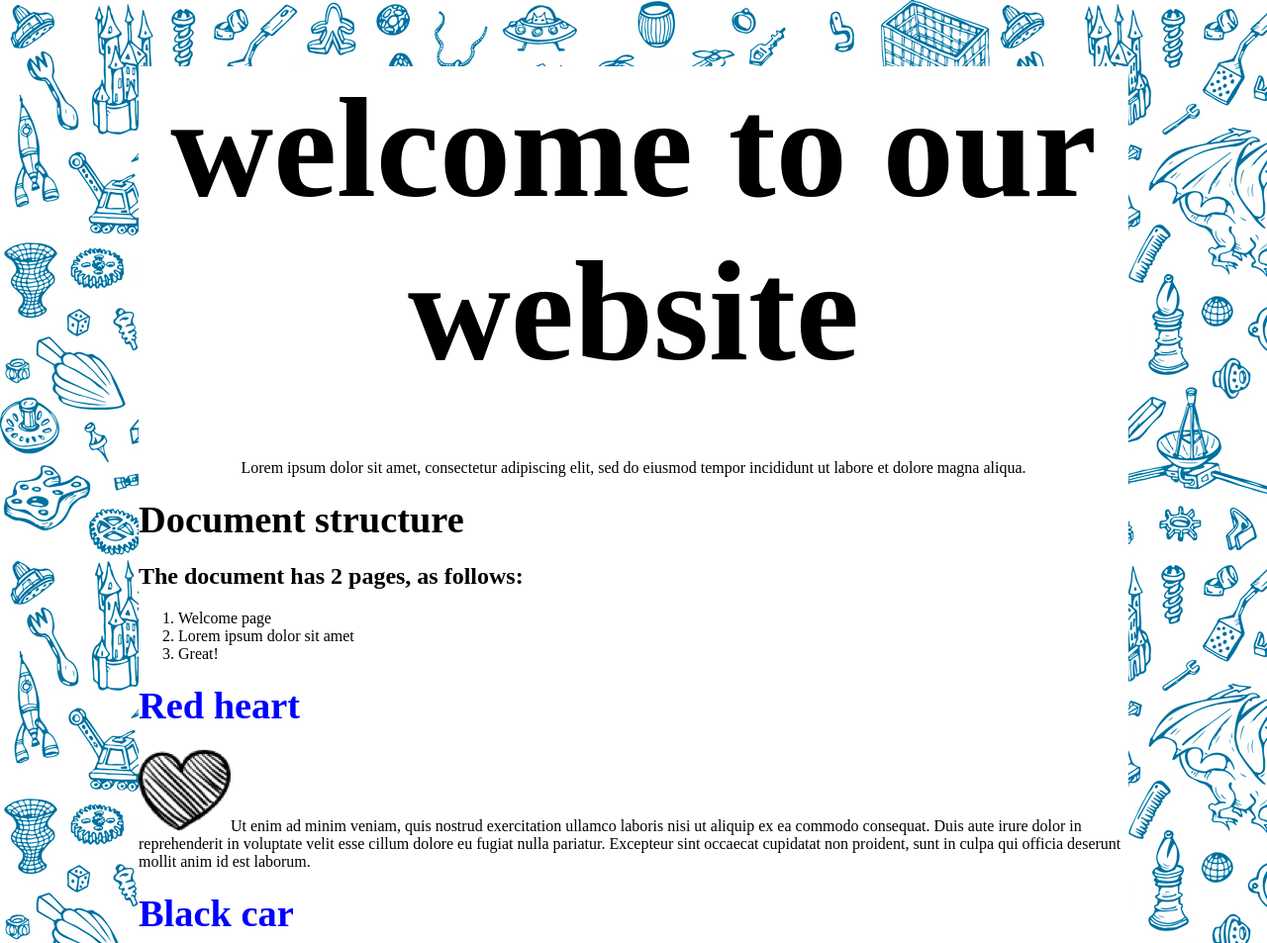
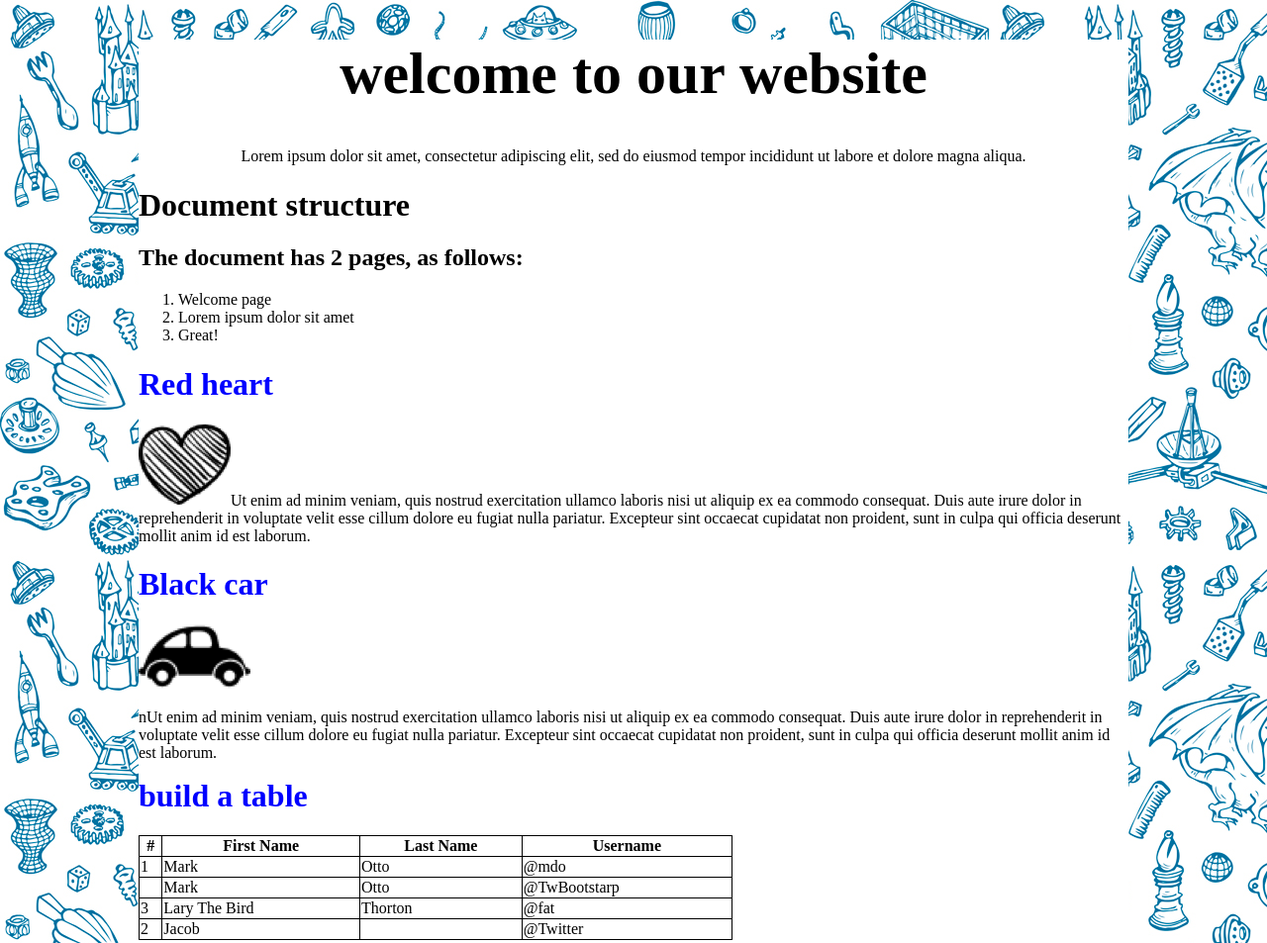
Before and after one commit to artembrodetskiy/htmlproject_task1, a plain HTML site: page index.html in a window 1280 px wide. Shown: the top 953 px of the page at 99% size. Drawn offline with Linux system fonts and the light colour scheme.

Commit message:
get reed of big and fix frontsize

```diff
--- a/index.html
+++ b/index.html
@@ -13,25 +13,26 @@
   </head>
 <!--
   TODO:
-  1. избавиться от тэга <big> (он устаревший - см https://developer.mozilla.org/en/docs/Web/HTML/Element/big) использовать css для определения размера шрифта.
-  2. вынести стили в <head>
+  1. избавиться от тэга big (он устаревший - см https://developer.mozilla.org/en/docs/Web/HTML/Element/big) использовать css для определения размера шрифта.
+  2. переместить все картинки в папку img/
+  3. вынести стили в <head>
 -->
   <body style="background-image: url('pattern.png')">
     <div style="width: 1000px;text-align:center; background-color: white; margin-left: auto; margin-right: auto">
-      <h1 align="center" style="font-size: 100px;"><big><big>welcome to our website </big></big></h1>
+       <h1 align="center" style="font-size: 60px;">welcome to our website </h1>
        <p align="left"; style="margin-left: auto; margin-right: auto; text-align:center">Lorem ipsum dolor sit amet, consectetur adipiscing elit, sed do eiusmod tempor incididunt ut labore et dolore magna aliqua. </p>
-      <h1 style="text-align:left"><big>Document structure</big></h1>
+        <h1 style="text-align:left">Document structure</h1>
        <h2 style="text-align:left">The document has 2 pages, as follows:</h2>
         <ol style="text-align:left">
           <li>Welcome page</li>
           <li>Lorem ipsum dolor sit amet</li>
           <li>Great!</li>
         </ol>
-      <h1 style="text-align:left;color: blue;"><big>Red heart</big></h1>
+        <h1 style="text-align:left;color: blue;">Red heart</h1>
       <div align="left">
         <p style="text-align:left"><img src="heart.png">Ut enim ad minim veniam, quis nostrud exercitation ullamco laboris nisi ut aliquip ex ea commodo consequat. Duis aute irure dolor in reprehenderit in voluptate velit esse cillum dolore eu fugiat nulla pariatur. Excepteur sint occaecat cupidatat non proident, sunt in culpa qui officia deserunt mollit anim id est laborum.</p>
       </div>
-      <h1 style="text-align:left;color: blue;"><big>Black car</big></h1>
+      <h1 style="text-align:left;color: blue;">Black car</h1>
       <!-- TODO: проверить есть ли у тэга <div> аттрибут "floatc" (можно найти тут - https://developer.mozilla.org/en-US/docs/Web/HTML/Element/div) -->
       <div floatc align="left">
         <div>
@@ -39,7 +40,7 @@
           <img src="transport.png">
           <p style="float:right">nUt enim ad minim veniam, quis nostrud exercitation ullamco laboris nisi ut aliquip ex ea commodo consequat. Duis aute irure dolor in reprehenderit in voluptate velit esse cillum dolore eu fugiat nulla pariatur. Excepteur sint occaecat cupidatat non proident, sunt in culpa qui officia deserunt mollit anim id est laborum.</p>
         </div>
-        <h1 style="text-align:left;color: blue;"><big>build a table</big></h1>
+        <h1 style="text-align:left;color: blue;">build a table</h1>
         <table style="width: 600px">
           <tr>
             <th>#</th>
```
Lines whose indentation alone changed are shown as unchanged.
